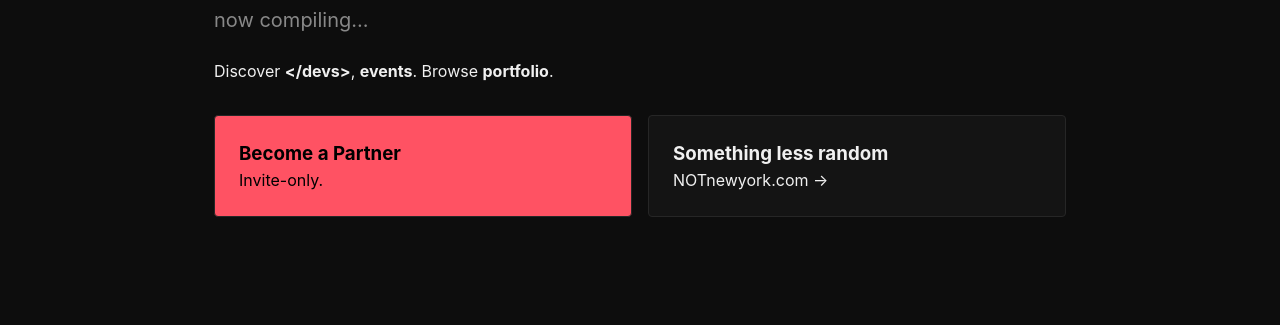
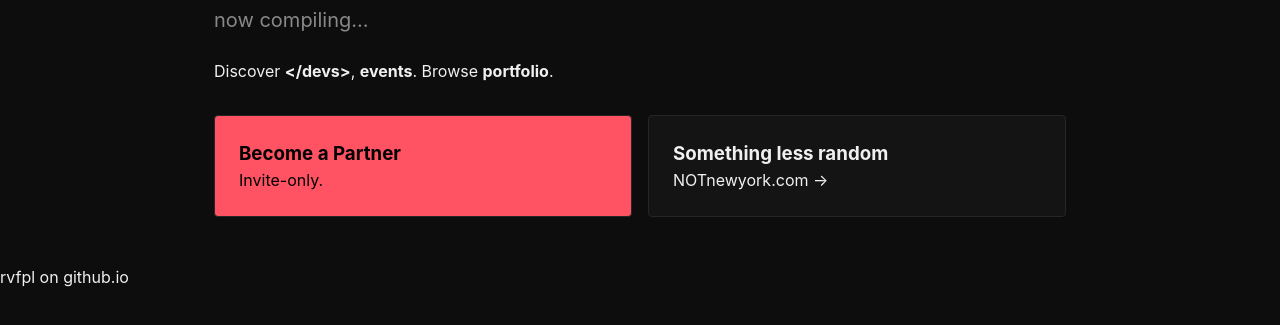
Before and after one commit to rvfpl/rvfpl.github.io, a plain HTML site: page index.html in a window 1280 px wide. Shown: the part 261-586 px from the top of the page. Drawn offline with nearby package versions, Linux system fonts and the light colour scheme.

Commit message:
Update index.html

```diff
--- a/index.html
+++ b/index.html
@@ -386,7 +386,23 @@
                <p><a href="https://notnewyork.com" class="linkhov">NOTnewyork.com &rarr;</a></p>
             </div>
         </div>
+
+
+
+
+
+
+
+
+
+
     </main>
+
+<footer>
+rvfpl on github.io
+</footer>
+
+
 
     <script>
         // Initialize Lucide Icons
```
